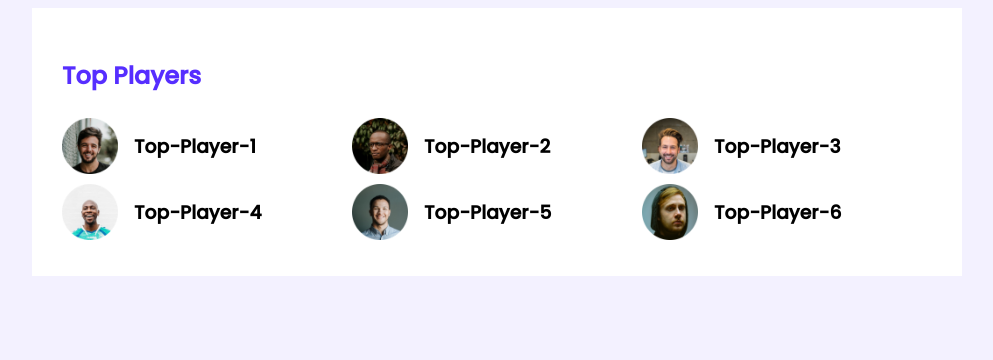
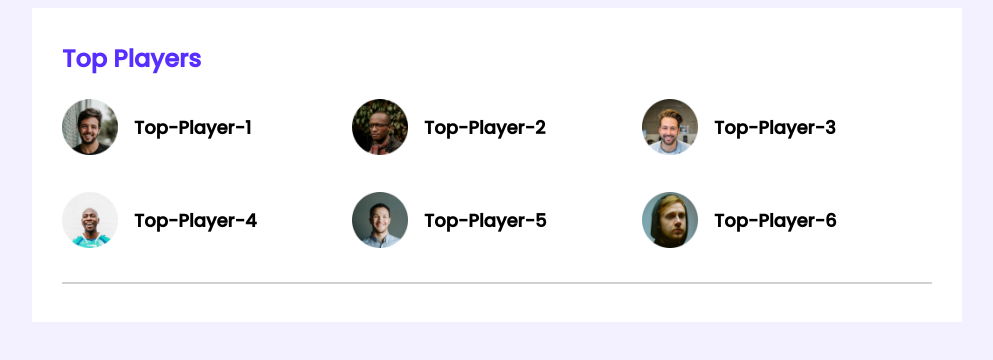
Before and after one commit to aktharuzzaman34/web_leader_board_css3, a plain HTML site: page index.html in a window 1280 px wide. Shown: the whole page, without its empty margins (143-1136 px from the left). Drawn offline with Linux system fonts and the light colour scheme.

Commit message:
hr added

```diff
--- a/index.html
+++ b/index.html
@@ -49,6 +49,7 @@
                     </div>
                 </div>
             </div>
+            <hr>
         </section>
     </main>
 </body>
--- a/styles/style.css
+++ b/styles/style.css
@@ -18,15 +18,22 @@ main {
     padding: 30px;
 }
 
+hr {
+    border: 1px solid #D1D1D1;
+    margin-top: 30px;
+}
+
 /* top players style */
 .section-title {
     color: #562EFF;
     font-size: 24px;
+    margin-top: 3px;
 }
 
 .players {
     display: grid;
     grid-template-columns: repeat(3, 1fr);
+    grid-row-gap: 30px;
 }
 
 .player {
@@ -41,4 +48,5 @@ main {
 
 .player-name {
     margin-left: 16px;
+    font-size: 18px;
 }
```
